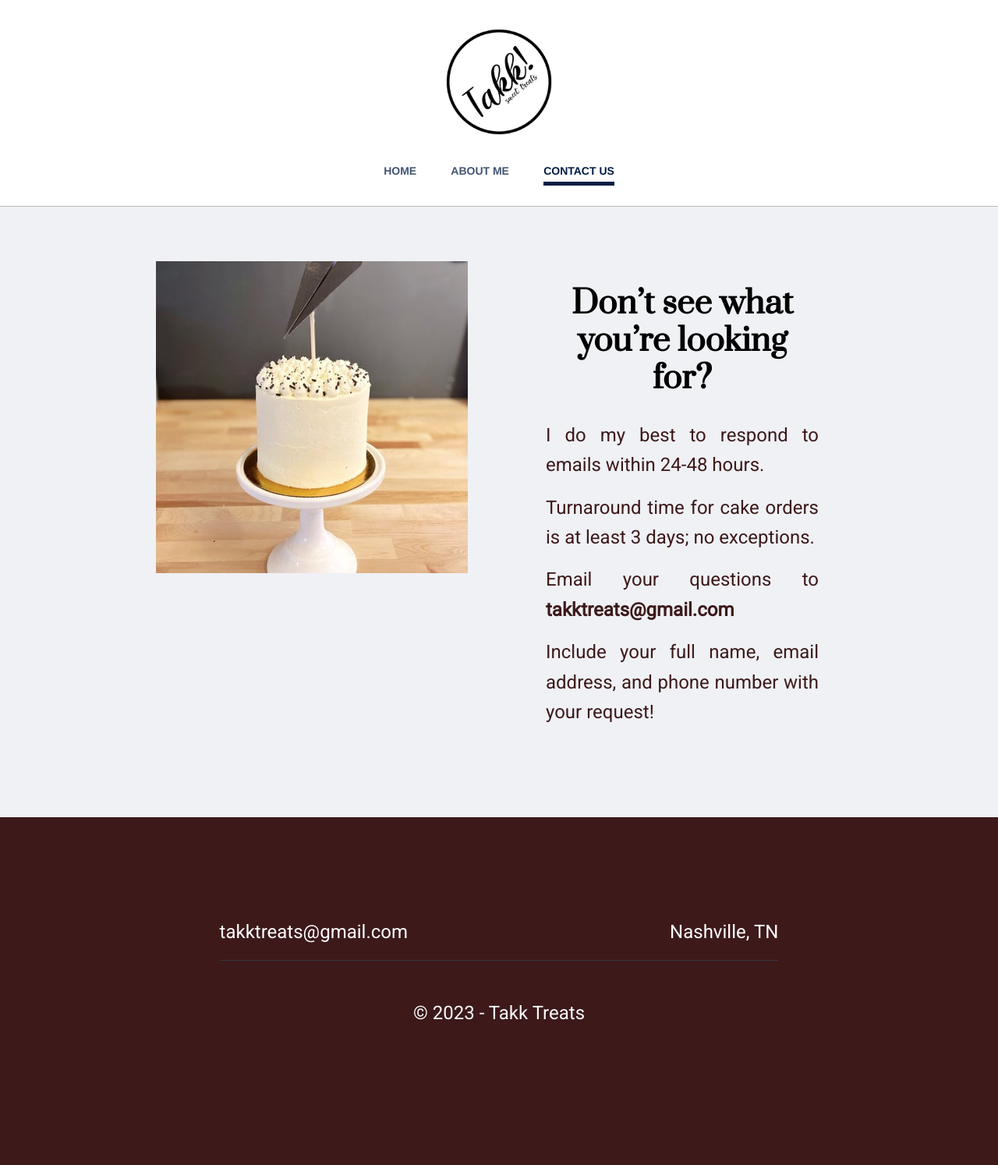
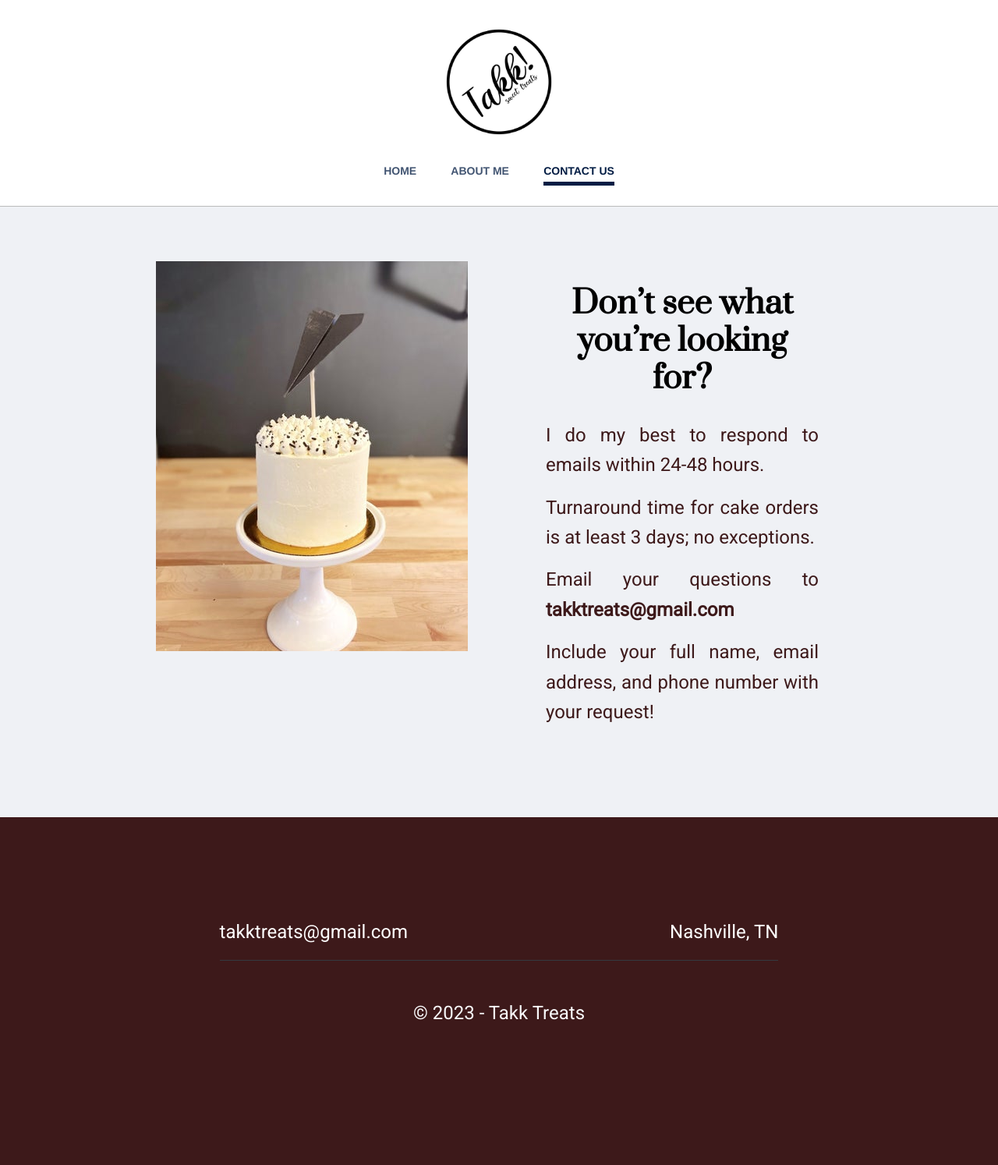
Before and after one commit to Pilipo/takk, a Jekyll site: the page built from _pages/contact.md, in a window 1280 px wide. Shown: the whole page at 78% size. Built offline with Jekyll 4.4.1, drawn with Linux system fonts in a browser that asks for light colours.

Commit message:
Fixes the contact image height

```diff
--- a/assets/scss/_common.scss
+++ b/assets/scss/_common.scss
@@ -62,7 +62,7 @@ body {
 }
 
 .contact-image img {
-  height: 400px;
+  height: 500px;
   width: 400px;
   object-fit: cover;
   object-position: center 75%;
```
